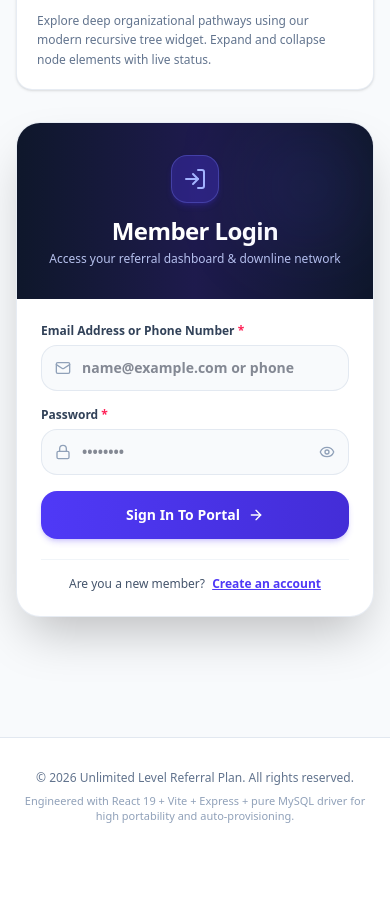
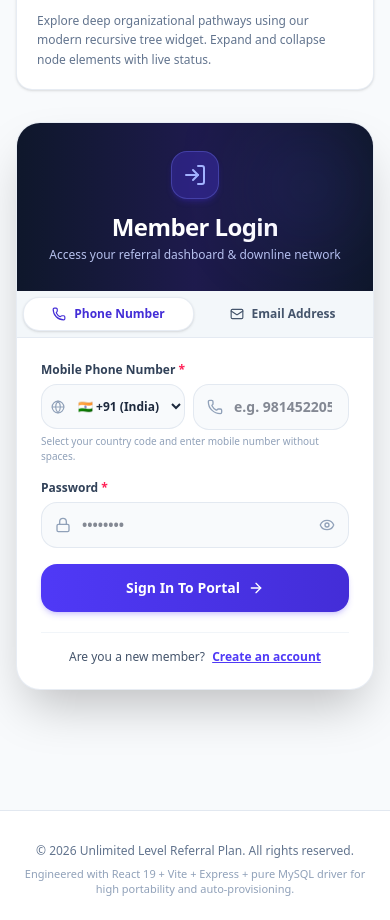
Before and after one commit to salamatsekh893/partha-hite1, a React (Vite) app: page / in a window 390 px wide. Shown: the part 1020-1940 px from the top of the page. Before the commit the page ends 1875 px from the top, so only its background shows below. Built offline with nearby package versions, Linux system fonts and the light colour scheme.

Commit message:
feat(auth): add phone number support to login
Update login form to support phone authentication with country codes and enhance user retrieval logic to handle flexible phone number matching.

```diff
--- a/src/components/LoginForm.tsx
+++ b/src/components/LoginForm.tsx
@@ -1,5 +1,5 @@
 import { useState, FormEvent } from 'react';
-import { Mail, Lock, ArrowRight, AlertCircle, Eye, EyeOff, Sparkles, LogIn } from 'lucide-react';
+import { Mail, Lock, ArrowRight, AlertCircle, Eye, EyeOff, LogIn, Phone, Globe } from 'lucide-react';
 import { User } from '../types.js';
 
 interface LoginFormProps {
@@ -7,7 +7,28 @@ interface LoginFormProps {
   onToggleRegister: () => void;
 }
 
+// Popular country codes list
+const COUNTRY_CODES = [
+  { code: '+91', country: 'India', flag: '🇮🇳' },
+  { code: '+880', country: 'Bangladesh', flag: '🇧🇩' },
+  { code: '+1', country: 'USA / Canada', flag: '🇺🇸' },
+  { code: '+44', country: 'United Kingdom', flag: '🇬🇧' },
+  { code: '+971', country: 'UAE', flag: '🇦🇪' },
+  { code: '+966', country: 'Saudi Arabia', flag: '🇸🇦' },
+  { code: '+60', country: 'Malaysia', flag: '🇲🇾' },
+  { code: '+65', country: 'Singapore', flag: '🇸🇬' },
+  { code: '+92', country: 'Pakistan', flag: '🇵🇰' },
+  { code: '+977', country: 'Nepal', flag: '🇳🇵' },
+  { code: '+94', country: 'Sri Lanka', flag: '🇱🇰' },
+  { code: '+968', country: 'Oman', flag: '🇴🇲' },
+  { code: '+974', country: 'Qatar', flag: '🇶🇦' },
+  { code: '+965', country: 'Kuwait', flag: '🇰🇼' },
+];
+
 export default function LoginForm({ onLoginSuccess, onToggleRegister }: LoginFormProps) {
+  const [loginMethod, setLoginMethod] = useState<'phone' | 'email'>('phone');
+  const [countryCode, setCountryCode] = useState('+91');
+  const [phoneNumber, setPhoneNumber] = useState('');
   const [email, setEmail] = useState('');
   const [password, setPassword] = useState('');
   const [showPassword, setShowPassword] = useState(false);
@@ -18,8 +39,29 @@ export default function LoginForm({ onLoginSuccess, onToggleRegister }: LoginFor
     e.preventDefault();
     setError(null);
 
-    if (!email || !password) {
-      setError('Please provide both your email/phone and password.');
+    let identifier = '';
+    if (loginMethod === 'phone') {
+      if (!phoneNumber.trim()) {
+        setError('Please enter your mobile phone number.');
+        return;
+      }
+      // If user typed phone with '+' already, use as is; otherwise combine country code + phone
+      const cleanNum = phoneNumber.trim();
+      if (cleanNum.startsWith('+')) {
+        identifier = cleanNum;
+      } else {
+        identifier = `${countryCode}${cleanNum}`;
+      }
+    } else {
+      if (!email.trim()) {
+        setError('Please enter your email address.');
+        return;
+      }
+      identifier = email.trim();
+    }
+
+    if (!password) {
+      setError('Please enter your password.');
       return;
     }
 
@@ -30,7 +72,7 @@ export default function LoginForm({ onLoginSuccess, onToggleRegister }: LoginFor
         headers: {
           'Content-Type': 'application/json',
         },
-        body: JSON.stringify({ email, password }),
+        body: JSON.stringify({ email: identifier, password }),
       });
 
       const data = await res.json();
@@ -52,7 +94,7 @@ export default function LoginForm({ onLoginSuccess, onToggleRegister }: LoginFor
     <div id="login-form-container" className="w-full max-w-md mx-auto">
       <div className="bg-white rounded-3xl border border-slate-200/80 shadow-2xl overflow-hidden backdrop-blur-sm transition-all">
         {/* Sleek Gradient Header */}
-        <div className="bg-gradient-to-r from-slate-900 via-indigo-950 to-slate-900 px-6 py-8 text-white text-center relative overflow-hidden">
+        <div className="bg-gradient-to-r from-slate-900 via-indigo-950 to-slate-900 px-6 py-7 text-white text-center relative overflow-hidden">
           <div className="absolute right-0 top-0 w-32 h-32 bg-indigo-500/10 rounded-full blur-2xl pointer-events-none"></div>
 
           <div className="inline-flex w-12 h-12 rounded-2xl bg-indigo-600/30 border border-indigo-400/30 items-center justify-center mb-3 shadow-md shadow-indigo-600/20 text-indigo-300">
@@ -60,6 +102,34 @@ export default function LoginForm({ onLoginSuccess, onToggleRegister }: LoginFor
           </div>
           <h2 className="text-2xl font-black tracking-tight text-white">Member Login</h2>
           <p className="text-xs text-indigo-200/90 mt-1 font-medium">Access your referral dashboard & downline network</p>
+        </div>
+
+        {/* Login Mode Toggle Tabs (Phone / Email) */}
+        <div className="bg-slate-100/80 p-1.5 border-b border-slate-200/80 flex items-center gap-1">
+          <button
+            type="button"
+            onClick={() => { setLoginMethod('phone'); setError(null); }}
+            className={`flex-1 flex items-center justify-center gap-2 py-2 px-3 rounded-2xl text-xs font-extrabold transition-all cursor-pointer ${
+              loginMethod === 'phone'
+                ? 'bg-white text-indigo-700 shadow-sm border border-slate-200/80'
+                : 'text-slate-600 hover:text-slate-900'
+            }`}
+          >
+            <Phone className="w-3.5 h-3.5" />
+            Phone Number
+          </button>
+          <button
+            type="button"
+            onClick={() => { setLoginMethod('email'); setError(null); }}
+            className={`flex-1 flex items-center justify-center gap-2 py-2 px-3 rounded-2xl text-xs font-extrabold transition-all cursor-pointer ${
+              loginMethod === 'email'
+                ? 'bg-white text-indigo-700 shadow-sm border border-slate-200/80'
+                : 'text-slate-600 hover:text-slate-900'
+            }`}
+          >
+            <Mail className="w-3.5 h-3.5" />
+            Email Address
+          </button>
         </div>
 
         <div className="p-6 sm:p-8 space-y-5">
@@ -74,9 +144,56 @@ export default function LoginForm({ onLoginSuccess, onToggleRegister }: LoginFor
           )}
 
           <form onSubmit={handleSubmit} className="space-y-4">
+            {loginMethod === 'phone' ? (
+              /* Phone Input with Country Code Selector */
+              <div>
+                <label htmlFor="login-phone" className="block text-xs font-bold text-slate-700 mb-1.5">
+                  Mobile Phone Number <span className="text-rose-500">*</span>
+                </label>
+                <div className="flex gap-2">
+                  {/* Country Code Dropdown */}
+                  <div className="relative w-36 shrink-0">
+                    <div className="absolute inset-y-0 left-0 pl-2.5 flex items-center pointer-events-none text-slate-400">
+                      <Globe className="w-3.5 h-3.5" />
+                    </div>
+                    <select
+                      value={countryCode}
+                      onChange={(e) => setCountryCode(e.target.value)}
+                      className="w-full pl-8 pr-2 py-3 bg-slate-50 border border-slate-200/90 rounded-2xl text-xs font-bold text-slate-800 focus:outline-none focus:ring-2 focus:ring-indigo-600 focus:bg-white transition-all cursor-pointer"
+                    >
+                      {COUNTRY_CODES.map((c) => (
+                        <option key={c.code} value={c.code}>
+                          {c.flag} {c.code} ({c.country})
+                        </option>
+                      ))}
+                    </select>
+                  </div>
+
+                  {/* Phone Input */}
+                  <div className="relative flex-1">
+                    <div className="absolute inset-y-0 left-0 pl-3.5 flex items-center pointer-events-none">
+                      <Phone className="w-4 h-4 text-slate-400" />
+                    </div>
+                    <input
+                      id="login-phone"
+                      type="tel"
+                      value={phoneNumber}
+                      onChange={(e) => setPhoneNumber(e.target.value)}
+                      className="w-full pl-10 pr-4 py-3 bg-slate-50 border border-slate-200/90 rounded-2xl text-sm text-slate-900 focus:outline-none focus:ring-2 focus:ring-indigo-600 focus:bg-white focus:border-transparent transition-all font-semibold"
+                      placeholder="e.g. 9814522052"
+                      required
+                    />
+                  </div>
+                </div>
+                <span className="text-[10px] text-slate-400 mt-1 block">
+                  Select your country code and enter mobile number without spaces.
+                </span>
+              </div>
+            ) : (
+              /* Email Input */
               <div>
                 <label htmlFor="login-email" className="block text-xs font-bold text-slate-700 mb-1.5">
-                Email Address or Phone Number <span className="text-rose-500">*</span>
+                  Email Address <span className="text-rose-500">*</span>
                 </label>
                 <div className="relative">
                   <div className="absolute inset-y-0 left-0 pl-3.5 flex items-center pointer-events-none">
@@ -84,15 +201,16 @@ export default function LoginForm({ onLoginSuccess, onToggleRegister }: LoginFor
                   </div>
                   <input
                     id="login-email"
-                  type="text"
+                    type="email"
                     value={email}
                     onChange={(e) => setEmail(e.target.value)}
                     className="w-full pl-10 pr-4 py-3 bg-slate-50 border border-slate-200/90 rounded-2xl text-sm text-slate-900 focus:outline-none focus:ring-2 focus:ring-indigo-600 focus:bg-white focus:border-transparent transition-all font-semibold"
-                  placeholder="name@example.com or phone"
+                    placeholder="name@example.com"
                     required
                   />
                 </div>
               </div>
+            )}
 
             <div>
               <div className="flex justify-between items-center mb-1.5">
--- a/src/db/db.ts
+++ b/src/db/db.ts
@@ -246,9 +246,23 @@ export const DB = {
     if (status.connected) {
       try {
         const pool = getMySQLPool()!;
+        // 1. Direct exact match
         const [rows]: any = await pool.query('SELECT * FROM users WHERE email = ? OR phone = ? LIMIT 1', [identifier, identifier]);
-        if (rows.length === 0) return null;
-        return rows[0] as User;
+        if (rows.length > 0) return rows[0] as User;
+
+        // 2. Flexible phone match if identifier contains digits
+        const digits = identifier.replace(/\D/g, '');
+        if (digits.length >= 6) {
+          // Compare trailing 10 digits or exact digits
+          const lastDigits = digits.slice(-10);
+          const [phoneRows]: any = await pool.query(
+            "SELECT * FROM users WHERE REPLACE(REPLACE(REPLACE(phone, '+', ''), ' ', ''), '-', '') LIKE ? LIMIT 1",
+            [`%${lastDigits}`]
+          );
+          if (phoneRows.length > 0) return phoneRows[0] as User;
+        }
+
+        return null;
       } catch (err: any) {
         isDbConnected = false;
         dbConnectionError = err.message || 'Query failed';
```
Lines whose indentation alone changed are shown as unchanged.
